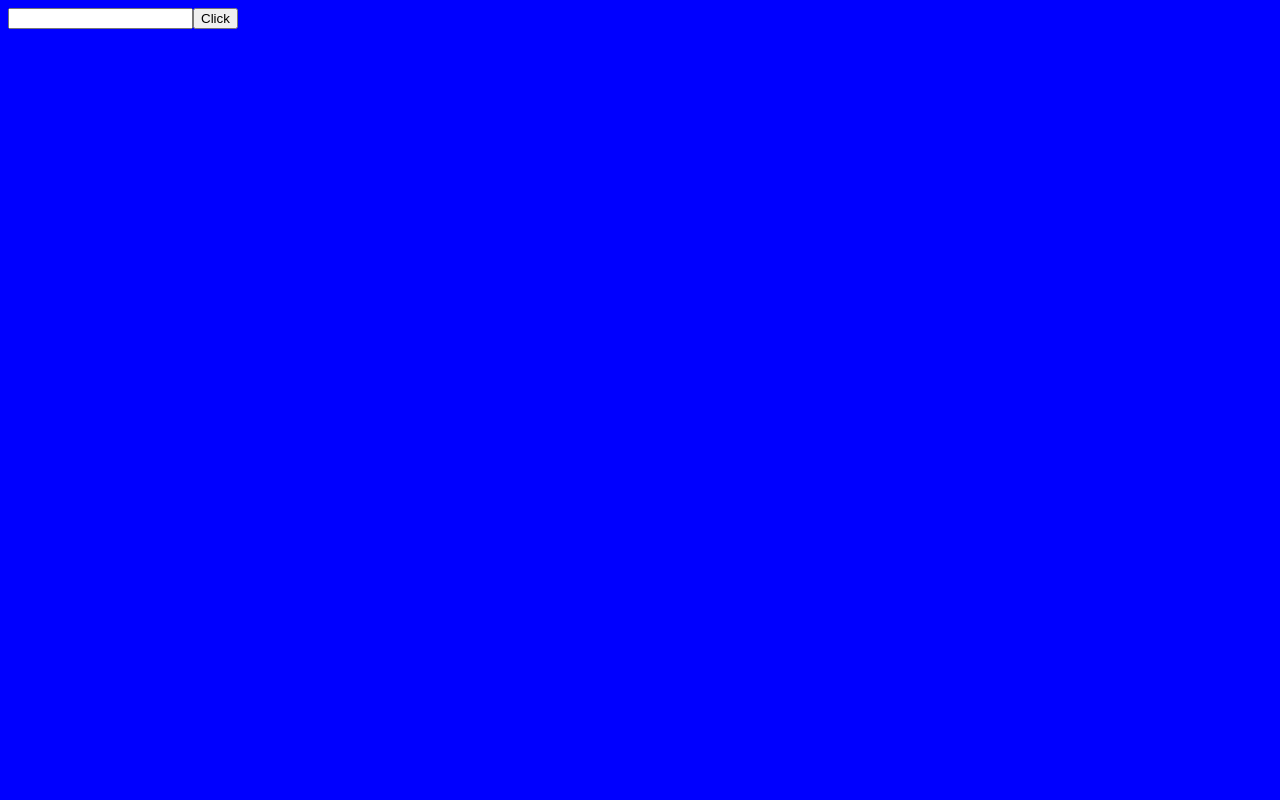
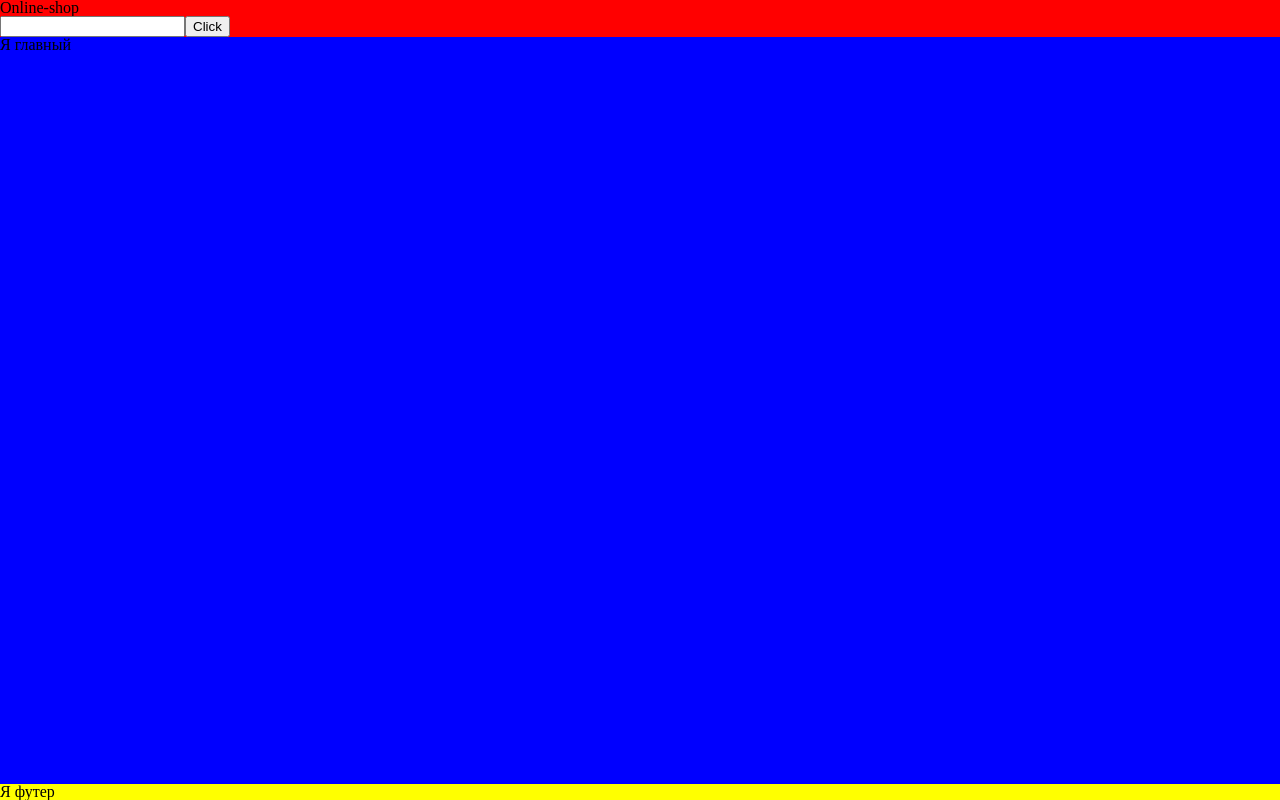
Before and after one commit to Mike637/online-shop, a React app: page / in a window 1280 px wide. Built offline with nearby package versions, Linux system fonts and the light colour scheme.

Commit message:
footer in the bottom of page

```diff
--- a/src/index.html
+++ b/src/index.html
@@ -7,7 +7,7 @@
     <title>Document</title>
 </head>
 <body>
-<div id="root">
+<div id="wrapper">
 </div>
 </body>
 </html>
--- a/src/index.jsx
+++ b/src/index.jsx
@@ -1,6 +1,5 @@
 import React from 'react'
-import {render} from 'react-dom'
 import App from './views/App/App'
 import ReactDOM from 'react-dom/client';
 
-ReactDOM.createRoot(document.getElementById('root')).render(<App />);
+ReactDOM.createRoot(document.getElementById('wrapper')).render(<App />);
--- a/src/views/App/app.scss
+++ b/src/views/App/app.scss
@@ -1,4 +1,54 @@
-body
+html, body, div, span, applet, object, iframe,
+h1, h2, h3, h4, h5, h6, p, blockquote, pre,
+a, abbr, acronym, address, big, cite, code,
+del, dfn, em, img, ins, kbd, q, s, samp,
+small, strike, strong, sub, sup, tt, var,
+b, u, i, center,
+dl, dt, dd, ol, ul, li,
+fieldset, form, label, legend,
+table, caption, tbody, tfoot, thead, tr, th, td,
+article, aside, canvas, details, embed,
+figure, figcaption, footer, header, hgroup,
+menu, nav, output, ruby, section, summary,
+time, mark, audio, video {
+	margin: 0;
+	padding: 0;
+	border: 0;
+	font-size: 100%;
+	font: inherit;
+	vertical-align: baseline;
+}
+/* HTML5 display-role reset for older browsers */
+article, aside, details, figcaption, figure,
+footer, header, hgroup, menu, nav, section {
+	display: block;
+}
+
+body, html
 {
-    background-color:blue;
+	height:100%
 }
+body {
+	line-height: 1;
+}
+ol, ul {
+	list-style: none;
+}
+blockquote, q {
+	quotes: none;
+}
+blockquote:before, blockquote:after,
+q:before, q:after {
+	content: '';
+	content: none;
+}
+table {
+	border-collapse: collapse;
+	border-spacing: 0;
+}
+#wrapper
+{
+min-height:100%;
+display:flex;
+flex-direction:column;
+}
--- /dev/null
+++ b/src/views/components/MainPage/Footer/Footer.jsx
@@ -0,0 +1,12 @@
+import React from "react"
+import styles  from './footer.module.scss'
+
+const Footer = () => {
+ return (
+<footer className={styles.footer}>
+    <p>Я футер</p>
+</footer>
+ )
+}
+
+export default Footer
--- /dev/null
+++ b/src/views/components/MainPage/Footer/footer.module.scss
@@ -0,0 +1,4 @@
+.footer
+{
+background-color:yellow;
+}
--- a/src/views/components/MainPage/Header/Header.jsx
+++ b/src/views/components/MainPage/Header/Header.jsx
@@ -3,7 +3,7 @@
 
 const Header = () => {
 return (
-   <header>
+   <header className={styles.header}>
 <div className = {styles.Logo}>
 Online-shop
 </div>
--- a/src/views/components/MainPage/Header/header.module.scss
+++ b/src/views/components/MainPage/Header/header.module.scss
@@ -1,4 +1,4 @@
-.Logo
+.header
 {
-	display:none;
+background-color:red;
 }
--- /dev/null
+++ b/src/views/components/MainPage/Main/Main.jsx
@@ -0,0 +1,12 @@
+import React from 'react'
+import styles from './main.module.scss'
+
+const Main = () => {
+    return (
+<main className= {styles.main}>
+<p>Я главный</p>
+</main>
+)
+}
+
+export default Main
--- /dev/null
+++ b/src/views/components/MainPage/Main/main.module.scss
@@ -0,0 +1,5 @@
+.main
+{
+background-color:blue;
+flex:1 1 auto;
+}
--- a/src/views/components/MainPage/MainPage.jsx
+++ b/src/views/components/MainPage/MainPage.jsx
@@ -1,10 +1,15 @@
 import React from "react"
 import Header from "./Header/Header"
-
+import Main from "./Main/Main"
+import Footer from "./Footer/Footer"
 const MainPage = () =>
 {
 return (
-<Header></Header>
+<>
+<Header/>
+<Main/>
+<Footer/>
+</>
 )
 }
 
```
